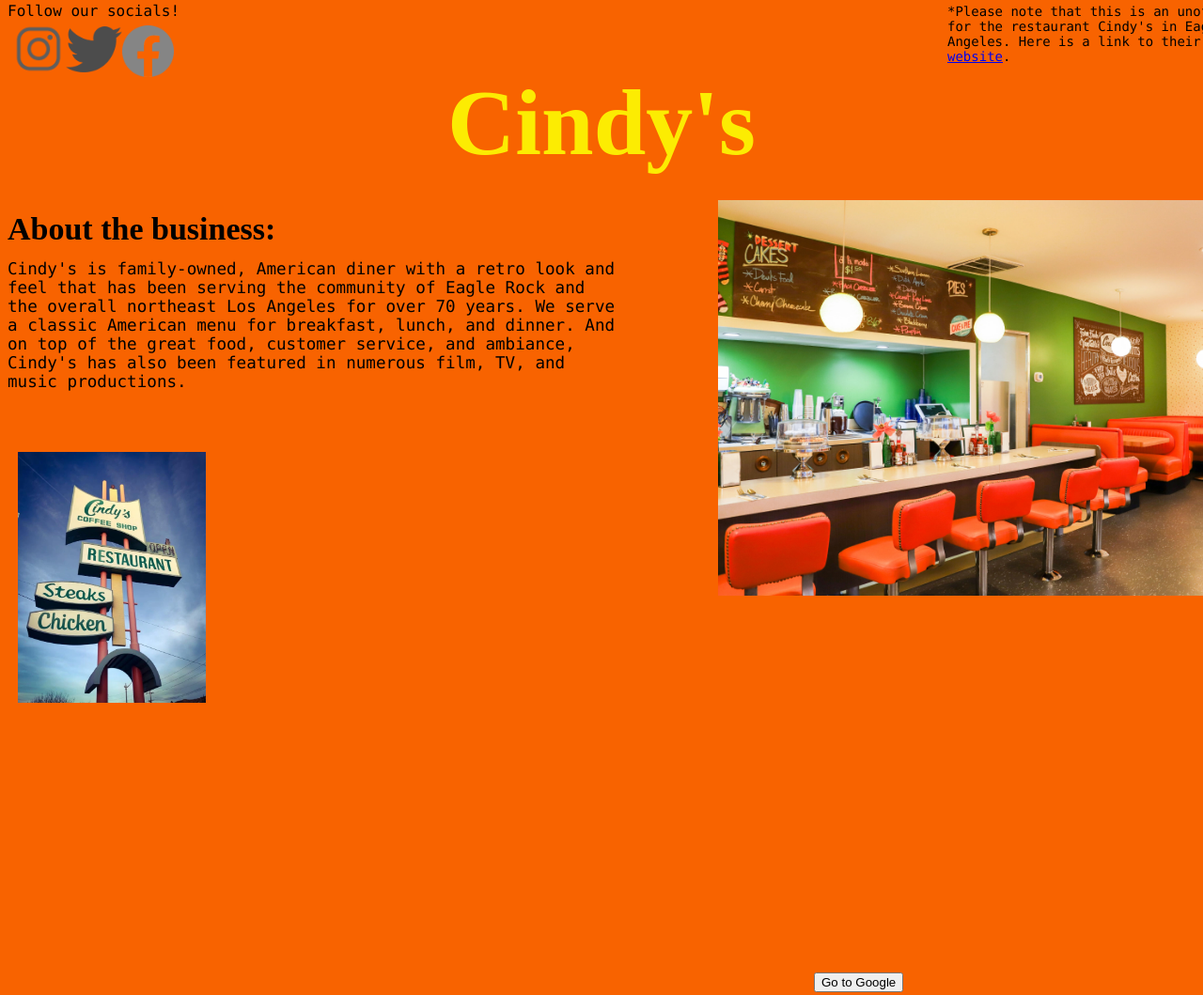
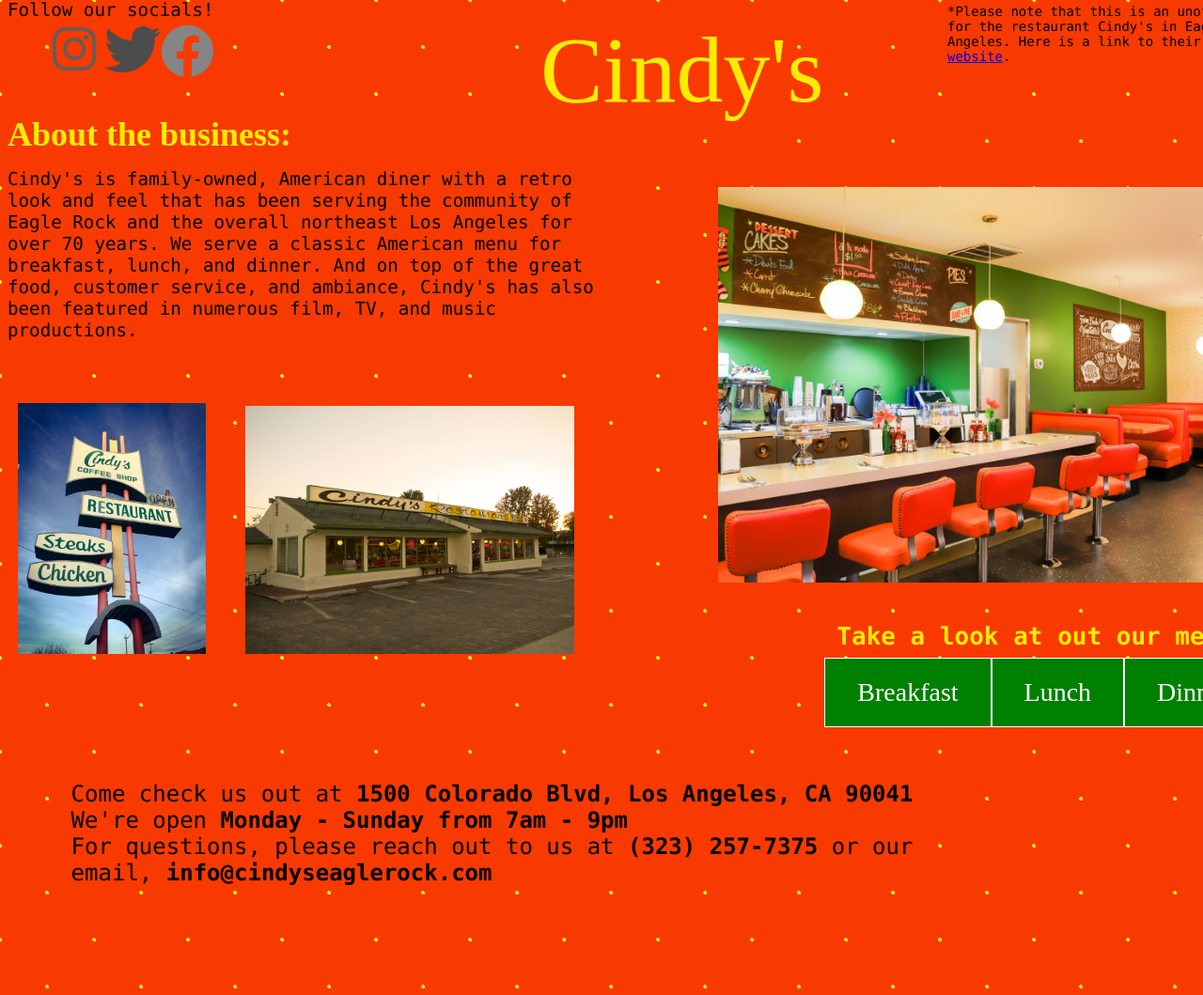
Before and after one commit to paolosgit/SnapAcademyProjectAssessment, a plain HTML site: page index.html in a window 1280 px wide. Shown: the top 1059 px of the page at 94% size. Drawn offline with Linux system fonts and the light colour scheme; a web font is replaced by a local one.

Commit message:
Progress: still need to complete the lunch and dinner menus

```diff
--- /dev/null
+++ b/Menus/breakfast.css
@@ -0,0 +1,126 @@
+body {
+    background-image: radial-gradient(rgb(252, 236, 2) 3%, transparent 3%),
+       radial-gradient(rgb(252, 236, 2) 3%, transparent 3%);
+    background-color: #f83a00;
+    background-position: 0 0, 50px 50px;
+    background-size: 100px 100px;
+    height: 200px;
+    width: 100%;
+  }
+
+
+  #maintitle {
+    font-family: 'Arizonia';
+    font-size: 100px;
+    position: relative;
+    top: -90px;
+    -webkit-text-fill-color: rgb(252, 236, 2);
+    background-color: #f83a00;
+    max-width: 650px;
+    left: 11cm;
+
+
+}
+
+
+  #disclaimer {
+    font-size: 14px;
+    word-wrap: break-word;
+    max-width: 400px;
+    font-family: "Lucida Console", monospace;
+    position: relative;
+    left: 1000px;
+    top: -10px;
+    background-color: #f83a00;
+}
+
+
+#socials {
+    position: relative;
+    top: -135px;
+    font-size: larger;
+}
+
+
+
+#igLogo {
+    position: relative;
+    top:65px;
+    left: -190px;
+}
+
+#twitterLogo{
+    position: relative;
+    top:60px;
+    left: -200px;
+}
+#facebookLogo{
+    position: relative;
+    top:65px;
+    left: -210px;
+}
+
+span {
+    font-family: "Lucida Console", monospace;
+}
+
+#timeRange {
+    color: rgb(252, 236, 2);
+    background-color: #f83a00;
+    position: relative;
+    left: 15.5cm;
+    top: -2cm;
+    font-size: 24px;
+}
+
+#NoahsArk{
+    position: relative;
+    left: 1cm;
+    font-family: "Lucida Console", monospace;
+    font-size: 18px;
+    background-color: #f83a00;
+
+}
+
+.bigNyellow{
+    color: rgb(252, 236, 2);
+    background-color: #f83a00;
+    font-size: 22px;
+}
+
+#NoahsArkImage{
+    position: relative;
+    left: 29cm;
+    top: -2cm;
+}
+
+#breakfastBurrito{
+    position: relative;
+    left: 1cm;
+    font-family: "Lucida Console", monospace;
+    font-size: 18px;
+    top: -4cm;
+    background-color: #f83a00;
+    max-width: 900px;
+}
+
+#breakfastBurritoImage{
+    position: relative;
+    left: 33cm;
+    top: -5cm;
+}
+
+button {
+    position: relative;
+    background-color: green;
+    border: 1px solid white;
+    color: white;
+    padding: 20px 34px;
+    cursor: pointer;
+    float: left;
+    left: 1cm;
+    top: 6cm;
+    font-family: 'Arizonia';
+    font-size: 28px;
+
+  }
--- a/cindys.css
+++ b/cindys.css
@@ -1,10 +1,13 @@
 #maintitle {
     font-family: 'Arizonia';
-    text-align: center;
     font-size: 100px;
     position: relative;
-    top: -150px;
+    top: -140px;
     -webkit-text-fill-color: rgb(252, 236, 2);
+    background-color: #f83a00;
+    max-width: 250px;
+    left: 15cm;
+
 
 }
 
@@ -16,29 +19,34 @@
     position: relative;
     left: 1000px;
     top: -10px;
+    background-color: #f83a00;
 }
 
 #ATB {
     font-family: 'Arizonia';
-    font-size: 34px;
+    font-size: 36px;
     position: relative;
     top: -180px;
     max-width: 650px;
+    background-color: #f83a00;
+    color: rgb(252, 236, 2);
 
 }
 
 #ATBparagraph{
-    font-size: 110%;
+    font-size: 120%;
      max-width: 650px;
      position: relative;
      top: -195px;
+     background-color: #f83a00;
+
 }
 
 
 #counter{
     position: relative;
     left: 20cm;
-    top: -11cm;
+    top: -10cm;
     border: 5px rgb(252, 236, 2);
 }
 
@@ -47,6 +55,12 @@
     left: -17cm;
     top: -8cm;
 
+}
+
+#storefront {
+    position: relative;
+    left: -16cm;
+    top: -8cm;
 }
 
 p{
@@ -60,6 +74,7 @@
 #socials {
     position: relative;
     top: -135px;
+    font-size: larger;
 }
 
 
@@ -81,6 +96,62 @@
     left: -210px;
 }
 
-body {
-    background-color: #f86300;
+
+
+
+.buttonTitle {
+    position: relative;
+     font-family: "Lucida Console", monospace;
+    left: 11cm;
+    top: -9cm;
+    font-size: 26px;
+    background-color: #f83a00;
+    color: rgb(252, 236, 2);
+
 }
+
+.menu-buttons button {
+    position: relative;
+    background-color: green;
+    border: 1px solid white;
+    color: white;
+    padding: 20px 34px;
+    cursor: pointer;
+    float: left;
+    top: -8cm;
+    left: 23cm;
+    font-family: 'Arizonia';
+    font-size: 28px;
+
+  }
+
+  .btn-group:after {
+    content: "";
+    clear: both;
+    display: table;
+  }
+
+  .btn-group button:not(:last-child) {
+    border-right: none;
+  }
+
+  body {
+    background-image: radial-gradient(rgb(252, 236, 2) 3%, transparent 3%),
+       radial-gradient(rgb(252, 236, 2) 3%, transparent 3%);
+    background-color: #f83a00;
+    background-position: 0 0, 50px 50px;
+    background-size: 100px 100px;
+    height: 200px;
+    width: 100%;
+  }
+
+  #addressNumberSchedule{
+    background-color: #f83a00;
+    font-family: "Lucida Console", monospace;
+    font-size: 24px;
+    max-width: 900px;
+    position: absolute;
+    top: 22cm;
+    left: 2cm;
+
+  }
--- a/index.html
+++ b/index.html
@@ -32,7 +32,7 @@
           </a>
         </span>
 
-        <h1 id="maintitle">Cindy's</h1>
+        <div id="maintitle">Cindy's</div>
 
 
         <h2 id="ATB">About the business:</h2>
@@ -50,11 +50,34 @@
         width="200"
         height="auto">
 
+        <img id="storefront" src="Images/CindysRestaurant.jpg"
+        width="350"
+        height="auto"
+        >
+
+        <div class="menu-buttons">
+            <span class="buttonTitle">
+                <b>
+                Take a look at out our menus!
+                </b>
+            </span>
+
+            <button onclick="window.location.href = 'Menus/breakfast.html';">Breakfast</button>
+            <button onclick="window.location.href = 'Menus/lunch.html';">Lunch</button>
+            <button onclick="window.location.href = 'Menus/dinner.html';">Dinner</button>
+          </div>
+
+          <div id="addressNumberSchedule">
+            Come check us out at <b>1500 Colorado Blvd, Los Angeles, CA 90041</b> <br>
+            We're open <b> Monday - Sunday from 7am - 9pm</b> <br>
+            For questions, please reach out to us at <b>(323) 257-7375</b> or our email, <b>info@cindyseaglerock.com</b> <br>
+          </div>
 
 
 
 
-        <input type="button" onclick="location.href='https://google.com';" value="Go to Google" />
+
+
 
 
 
```
Also changed, not shown: Menus/breakfast.html (added, +67 -0 lines), Menus/dinner.html (added, +14 -0 lines), Menus/lunch.html (added, +14 -0 lines), Images/CindysRestaurant.jpg (added), Images/breakfastBurrito.jpeg (added), Images/breakfastNoahsArk.jpeg (added), Menus/dinner.css (added), Menus/lunch.css (added).
